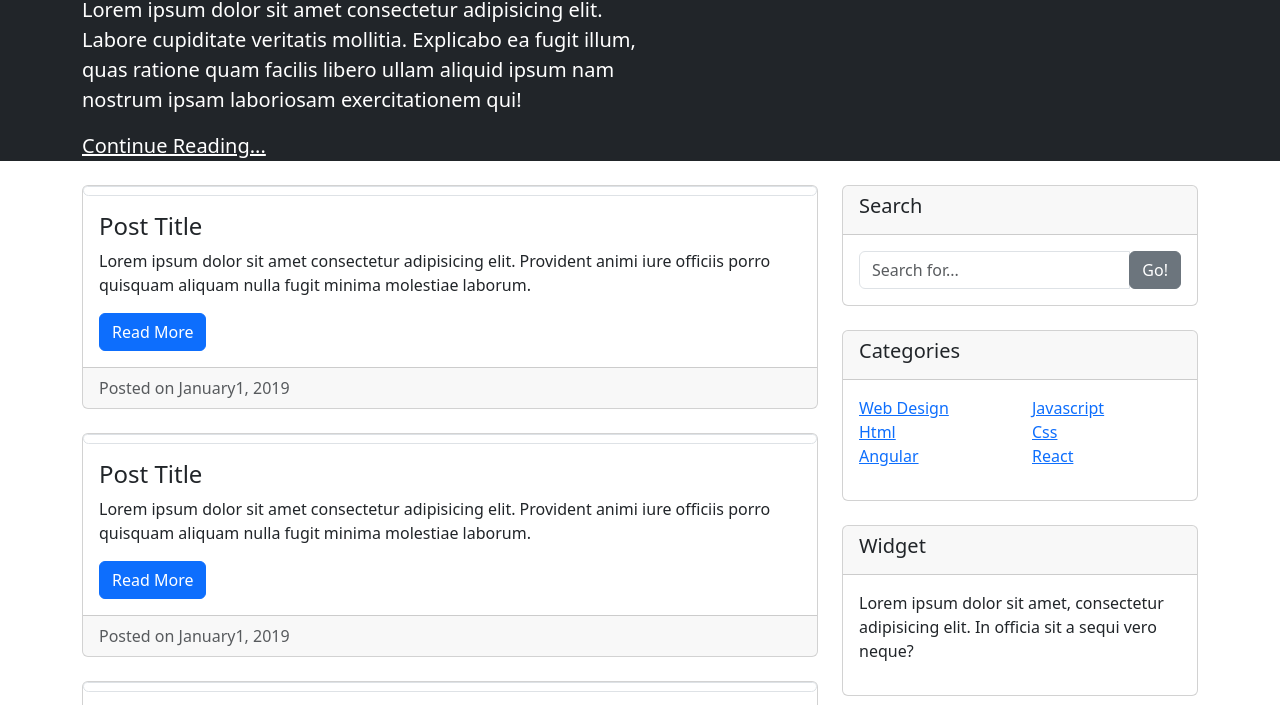
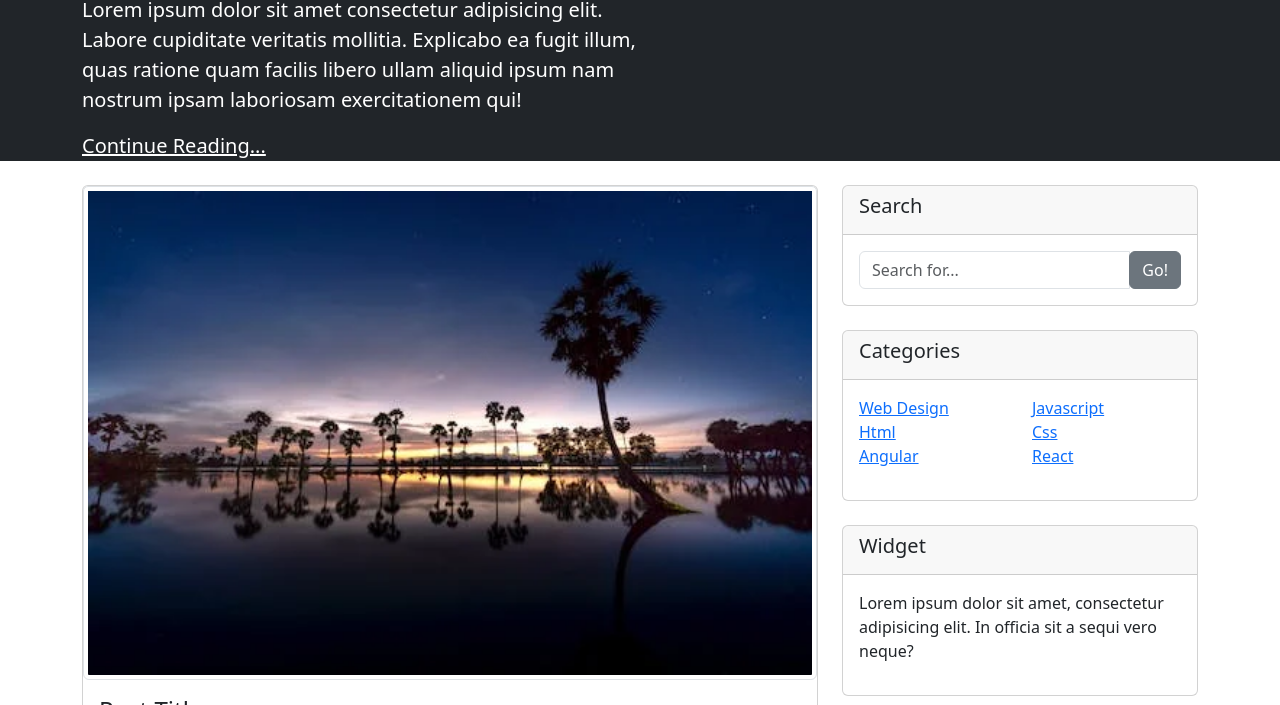
Before and after one commit to MuratKymc/blog-app, a plain HTML site: page index.html in a window 1280 px wide. Shown: the part 235-940 px from the top of the page. Drawn offline with nearby package versions, Linux system fonts and the light colour scheme.

Commit message:
photos added.

```diff
--- a/index.html
+++ b/index.html
@@ -83,7 +83,7 @@
                 <div class="col-md-8">
 
                     <div class="card mb-4">
-                        <img src="/img/photo2.webp" class="card-img-top img-thumbnail" alt="">
+                        <img src="photo2.webp" class="card-img-top img-thumbnail" alt="">
                         <div class="card-body">
                             <h4 class="card-title"> Post Title</h4>
                             <p>Lorem ipsum dolor sit amet consectetur adipisicing elit. Provident animi iure officiis
@@ -97,7 +97,7 @@
                     </div>
 
                     <div class="card mb-4">
-                        <img src="/img/1600w-H_XY4UwX4-U.webp" class="card-img-top img-thumbnail" alt="">
+                        <img src="1600w-H_XY4UwX4-U.webp" class="card-img-top img-thumbnail" alt="">
                         <div class="card-body">
                             <h4 class="card-title"> Post Title</h4>
                             <p>Lorem ipsum dolor sit amet consectetur adipisicing elit. Provident animi iure officiis
@@ -111,7 +111,7 @@
                     </div>
 
                     <div class="card mb-4">
-                        <img src="/img/CNjhIYY.webp" class="card-img-top img-thumbnail" alt="">
+                        <img src="CNjhIYY.webp" class="card-img-top img-thumbnail" alt="">
                         <div class="card-body">
                             <h4 class="card-title"> Post Title</h4>
                             <p>Lorem ipsum dolor sit amet consectetur adipisicing elit. Provident animi iure officiis
```
Also changed, not shown: 1600w-H_XY4UwX4-U.webp (added), CNjhIYY.webp (added), photo2.webp (added).
